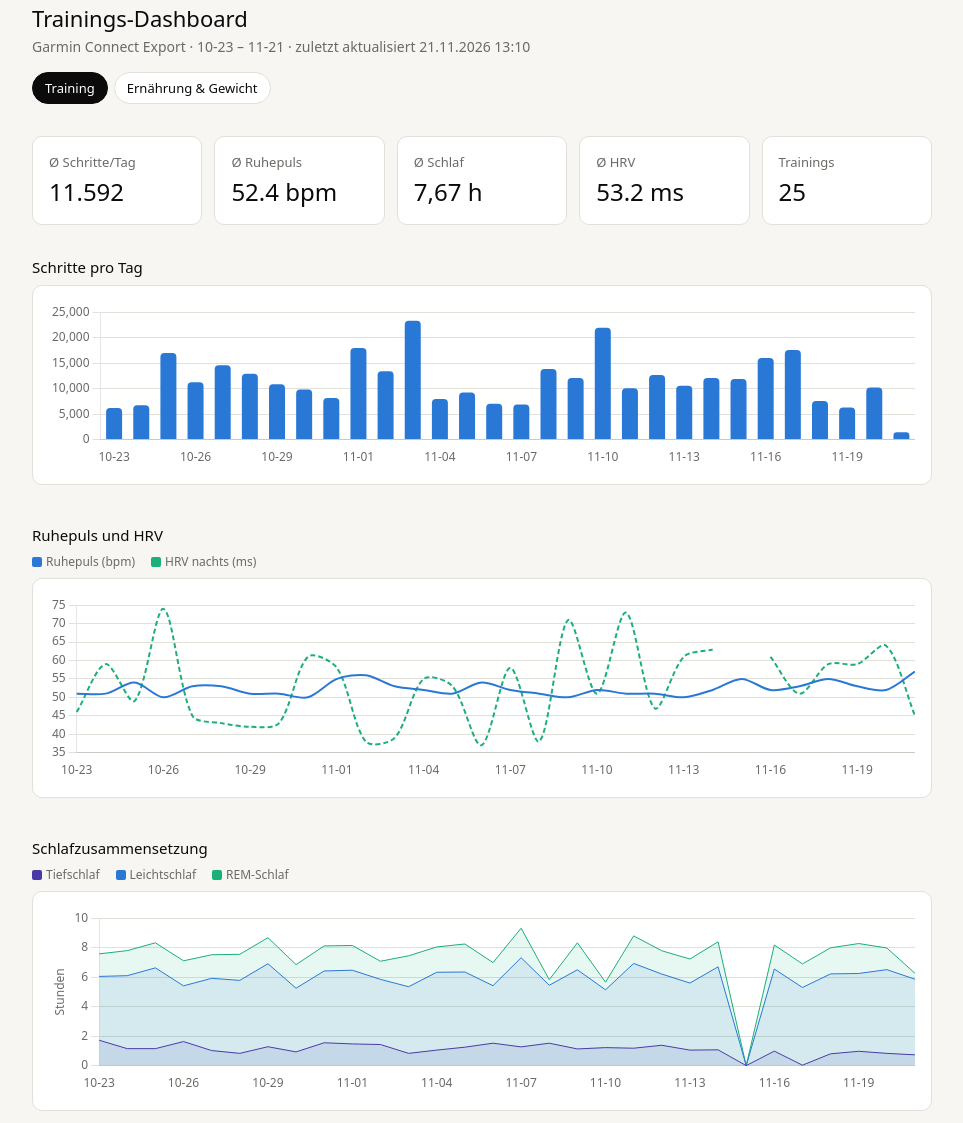
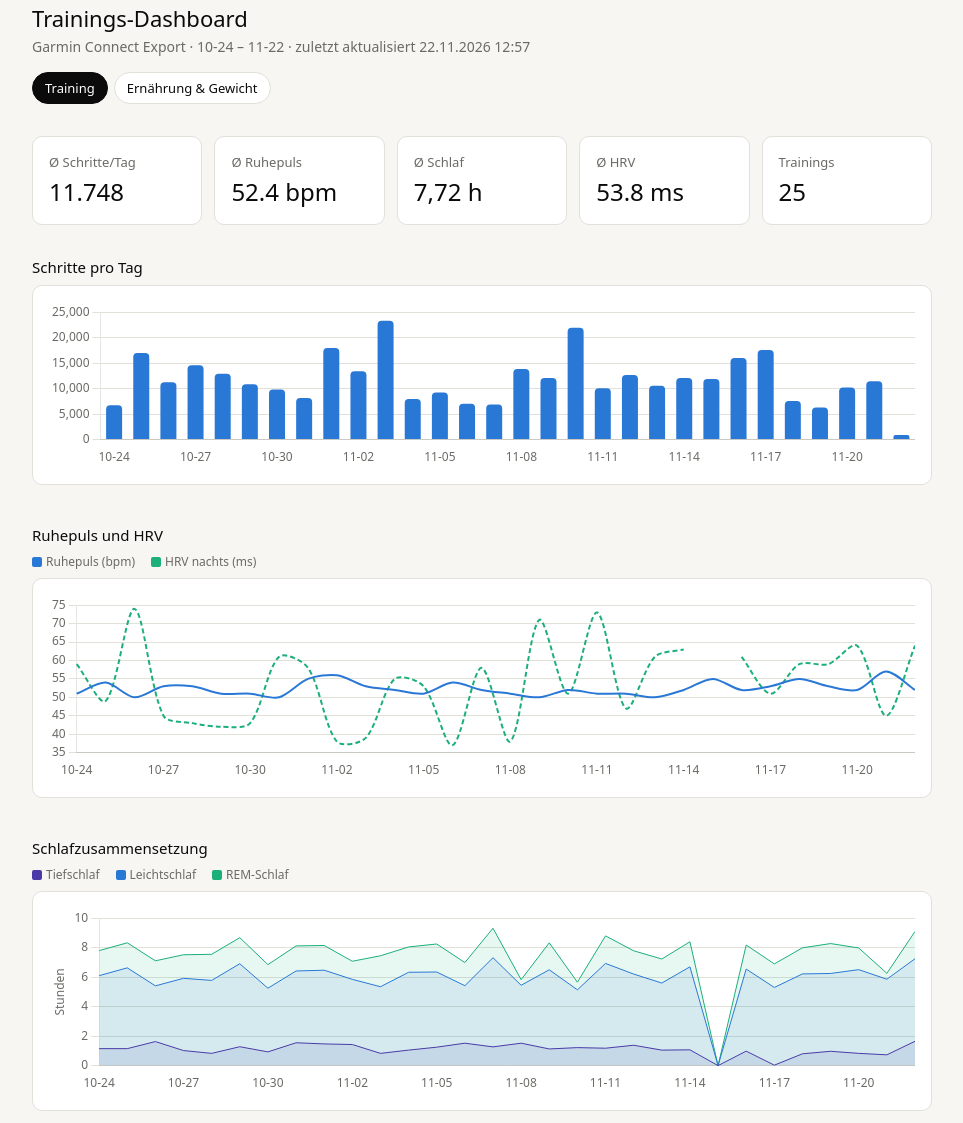
Before and after one commit to Muckdes/Garmin, a plain HTML site: page docs/index.html in a window 1280 px wide. Shown: the part 29-1152 px from the top of the page, without its empty margins (158-1121 px from the left). Drawn offline with nearby package versions, Linux system fonts and the light colour scheme.

Commit message:
Dashboard automatisch aktualisiert

```diff
--- a/data/garmin_kalorien.csv
+++ b/data/garmin_kalorien.csv
@@ -31,3 +31,4 @@ datum,gesamt_kcal,aktiv_kcal,grundumsatz_kcal
 2026-11-18,2596,568,2028
 2026-11-19,2413,399,2014
 2026-11-20,2663,649,2014
+2026-11-21,2731,717,2014
--- a/docs/index.html
+++ b/docs/index.html
@@ -42,14 +42,14 @@
 <body>
 <div class="wrap">
   <h1>Trainings-Dashboard</h1>
-  <p class="sub">Garmin Connect Export &middot; 10-23 – 11-21 &middot; zuletzt aktualisiert 21.11.2026 13:10</p>
+  <p class="sub">Garmin Connect Export &middot; 10-24 – 11-22 &middot; zuletzt aktualisiert 22.11.2026 12:57</p>
   <nav class="nav"><a class="active" href="index.html">Training</a><a href="ernaehrung.html">Ernährung &amp; Gewicht</a></nav>
 
   <div class="kpis">
-    <div class="kpi"><p>Ø Schritte/Tag</p><p>11.592</p></div>
+    <div class="kpi"><p>Ø Schritte/Tag</p><p>11.748</p></div>
     <div class="kpi"><p>Ø Ruhepuls</p><p>52.4 bpm</p></div>
-    <div class="kpi"><p>Ø Schlaf</p><p>7,67 h</p></div>
-    <div class="kpi"><p>Ø HRV</p><p>53.2 ms</p></div>
+    <div class="kpi"><p>Ø Schlaf</p><p>7,72 h</p></div>
+    <div class="kpi"><p>Ø HRV</p><p>53.8 ms</p></div>
     <div class="kpi"><p>Trainings</p><p>25</p></div>
   </div>
 
@@ -87,13 +87,13 @@
 
 <script src="https://cdn.jsdelivr.net/npm/chart.js@4.4.1/dist/chart.umd.min.js"></script>
 <script>
-const dates = ["10-23", "10-24", "10-25", "10-26", "10-27", "10-28", "10-29", "10-30", "10-31", "11-01", "11-02", "11-03", "11-04", "11-05", "11-06", "11-07", "11-08", "11-09", "11-10", "11-11", "11-12", "11-13", "11-14", "11-15", "11-16", "11-17", "11-18", "11-19", "11-20", "11-21"];
-const steps = [6209, 6724, 16975, 11255, 14607, 12942, 10868, 9827, 8167, 17960, 13416, 23319, 7975, 9228, 7037, 6901, 13876, 12091, 21946, 10070, 12680, 10585, 12064, 11902, 16009, 17603, 7579, 6305, 10220, 1418];
-const rhr = [51, 51, 54, 50, 53, 53, 51, 51, 50, 55, 56, 53, 52, 51, 54, 52, 51, 50, 52, 51, 51, 50, 52, 55, 52, 53, 55, 53, 52, 57];
-const hrv = [46.0, 59.0, 49.0, 74.0, 45.0, 43.0, 42.0, 43.0, 61.0, 58.0, 38.0, 39.0, 55.0, 53.0, 37.0, 58.0, 38.0, 71.0, 51.0, 73.0, 47.0, 61.0, 63.0, null, 61.0, 51.0, 59.0, 59.0, 64.0, 45.0];
-const deep = [1.72, 1.15, 1.15, 1.63, 1.02, 0.83, 1.28, 0.93, 1.55, 1.47, 1.43, 0.83, 1.05, 1.25, 1.52, 1.27, 1.52, 1.13, 1.22, 1.18, 1.38, 1.05, 1.07, 0.0, 0.98, 0.03, 0.8, 0.97, 0.83, 0.73];
-const light = [4.33, 4.95, 5.48, 3.78, 4.9, 4.95, 5.63, 4.32, 4.87, 5.0, 4.42, 4.52, 5.28, 5.1, 3.9, 6.05, 3.93, 5.37, 3.92, 5.75, 4.83, 4.55, 5.63, 0.0, 5.57, 5.27, 5.42, 5.28, 5.68, 5.13];
-const rem = [1.53, 1.7, 1.7, 1.7, 1.6, 1.77, 1.77, 1.6, 1.7, 1.68, 1.23, 2.1, 1.72, 1.9, 1.57, 2.0, 0.38, 1.83, 0.52, 1.87, 1.58, 1.63, 1.7, 0.0, 1.63, 1.6, 1.77, 2.03, 1.47, 0.4];
+const dates = ["10-24", "10-25", "10-26", "10-27", "10-28", "10-29", "10-30", "10-31", "11-01", "11-02", "11-03", "11-04", "11-05", "11-06", "11-07", "11-08", "11-09", "11-10", "11-11", "11-12", "11-13", "11-14", "11-15", "11-16", "11-17", "11-18", "11-19", "11-20", "11-21", "11-22"];
+const steps = [6724, 16975, 11255, 14607, 12942, 10868, 9827, 8167, 17960, 13416, 23319, 7975, 9228, 7037, 6901, 13876, 12091, 21946, 10070, 12680, 10585, 12064, 11902, 16009, 17603, 7579, 6305, 10220, 11435, 880];
+const rhr = [51, 54, 50, 53, 53, 51, 51, 50, 55, 56, 53, 52, 51, 54, 52, 51, 50, 52, 51, 51, 50, 52, 55, 52, 53, 55, 53, 52, 57, 52];
+const hrv = [59.0, 49.0, 74.0, 45.0, 43.0, 42.0, 43.0, 61.0, 58.0, 38.0, 39.0, 55.0, 53.0, 37.0, 58.0, 38.0, 71.0, 51.0, 73.0, 47.0, 61.0, 63.0, null, 61.0, 51.0, 59.0, 59.0, 64.0, 45.0, 64.0];
+const deep = [1.15, 1.15, 1.63, 1.02, 0.83, 1.28, 0.93, 1.55, 1.47, 1.43, 0.83, 1.05, 1.25, 1.52, 1.27, 1.52, 1.13, 1.22, 1.18, 1.38, 1.05, 1.07, 0.0, 0.98, 0.03, 0.8, 0.97, 0.83, 0.73, 1.65];
+const light = [4.95, 5.48, 3.78, 4.9, 4.95, 5.63, 4.32, 4.87, 5.0, 4.42, 4.52, 5.28, 5.1, 3.9, 6.05, 3.93, 5.37, 3.92, 5.75, 4.83, 4.55, 5.63, 0.0, 5.57, 5.27, 5.42, 5.28, 5.68, 5.13, 5.6];
+const rem = [1.7, 1.7, 1.7, 1.6, 1.77, 1.77, 1.6, 1.7, 1.68, 1.23, 2.1, 1.72, 1.9, 1.57, 2.0, 0.38, 1.83, 0.52, 1.87, 1.58, 1.63, 1.7, 0.0, 1.63, 1.6, 1.77, 2.03, 1.47, 0.4, 1.85];
 const typeLabels = ["Krafttraining", "Laufen", "indoor_cycling"];
 const typeCounts = [18, 5, 2];
 const typeColors = ["#2a78d6", "#eb6834", "#eda100"];
```
